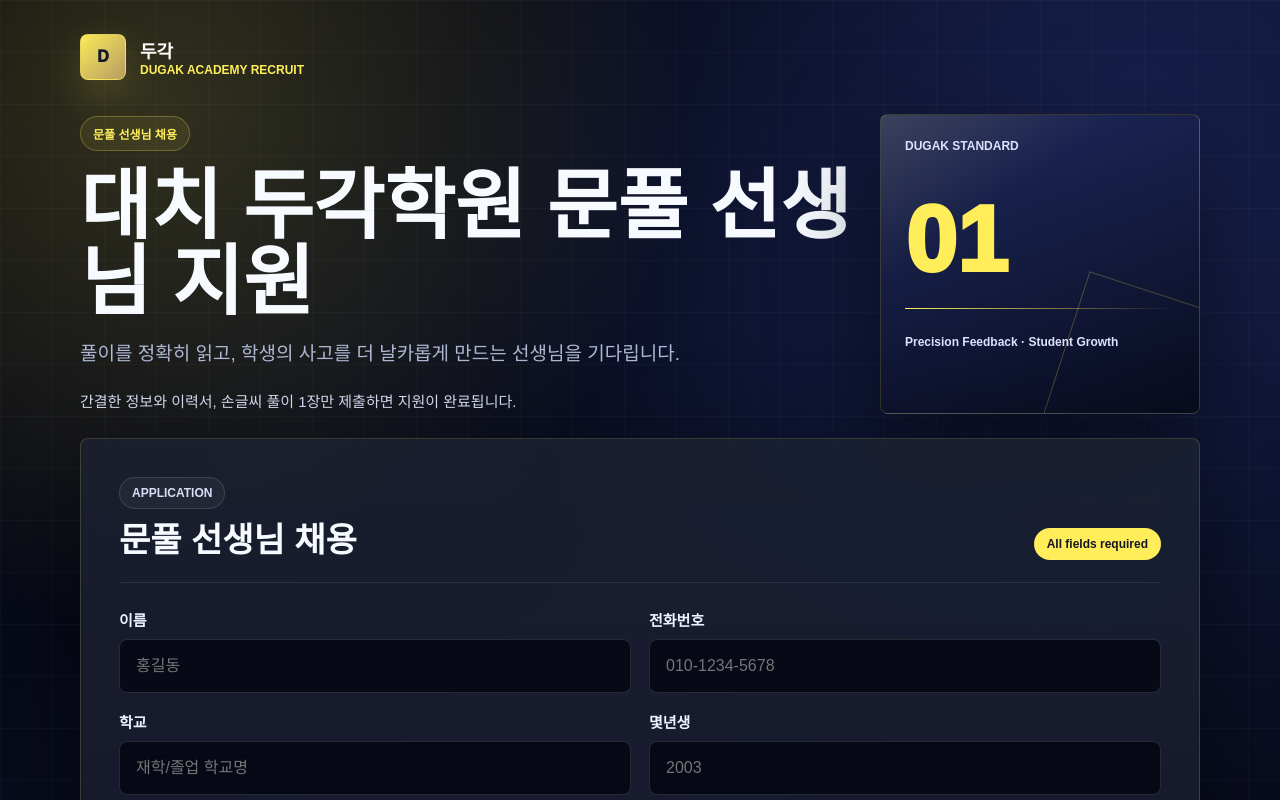
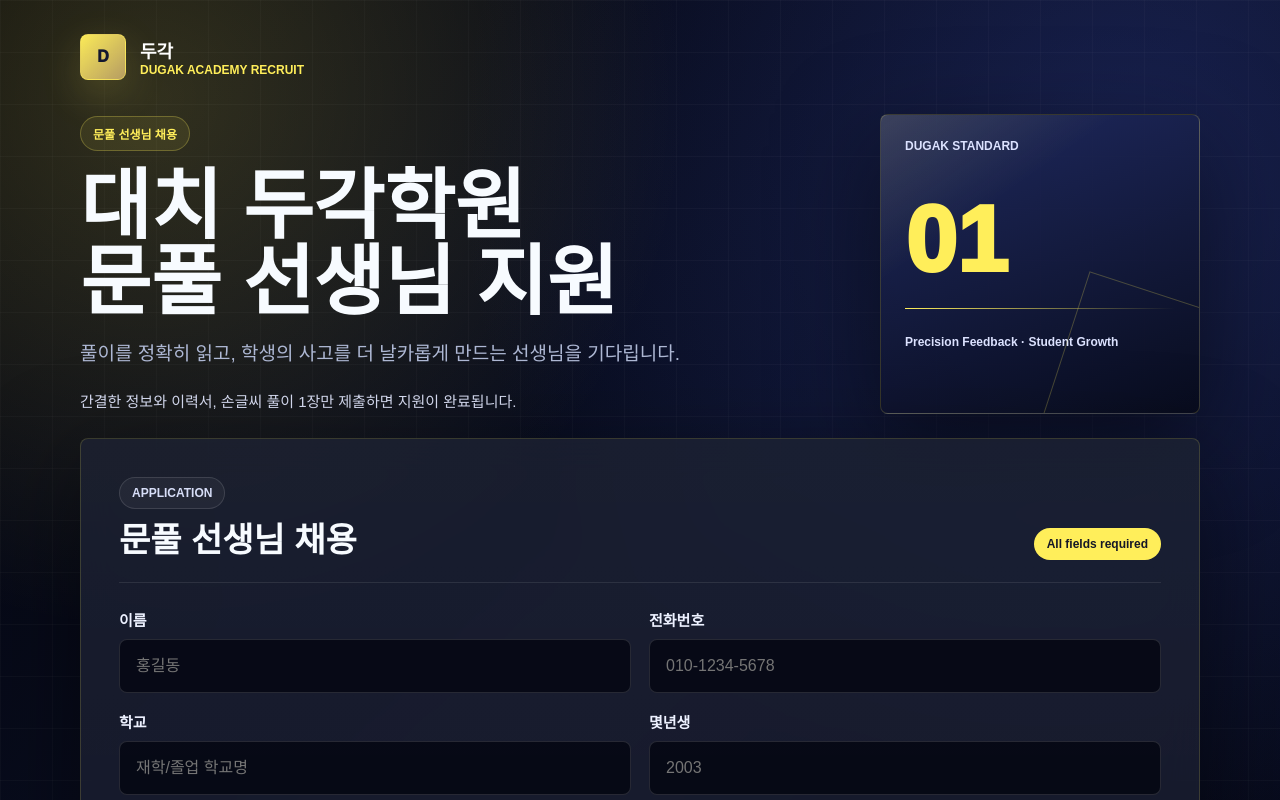
Before and after one commit to winsanai-sudo/dugakjogyo, a Next.js app: page / in a window 1280 px wide. Shown: the top 800 px of the page. Built offline with nearby package versions, Linux system fonts and the light colour scheme.

Commit message:
Adjust hero title line break

```diff
--- a/app/globals.css
+++ b/app/globals.css
@@ -133,6 +133,7 @@ h1 {
   font-size: clamp(42px, 6vw, 78px);
   line-height: 0.98;
   letter-spacing: 0;
+  white-space: pre-line;
 }
 
 .lead {
--- a/app/page.tsx
+++ b/app/page.tsx
@@ -5,7 +5,7 @@ import { useRouter } from "next/navigation";
 import { mbtiTypes } from "@/lib/validation";
 
 const copy = {
-  title: "\ub300\uce58 \ub450\uac01\ud559\uc6d0 \ubb38\ud480 \uc120\uc0dd\ub2d8 \uc9c0\uc6d0",
+  title: "\ub300\uce58 \ub450\uac01\ud559\uc6d0\n\ubb38\ud480 \uc120\uc0dd\ub2d8 \uc9c0\uc6d0",
   eyebrow: "DUGAK ACADEMY RECRUIT",
   brand: "\ub450\uac01",
   badge: "\ubb38\ud480 \uc120\uc0dd\ub2d8 \ucc44\uc6a9",
```
